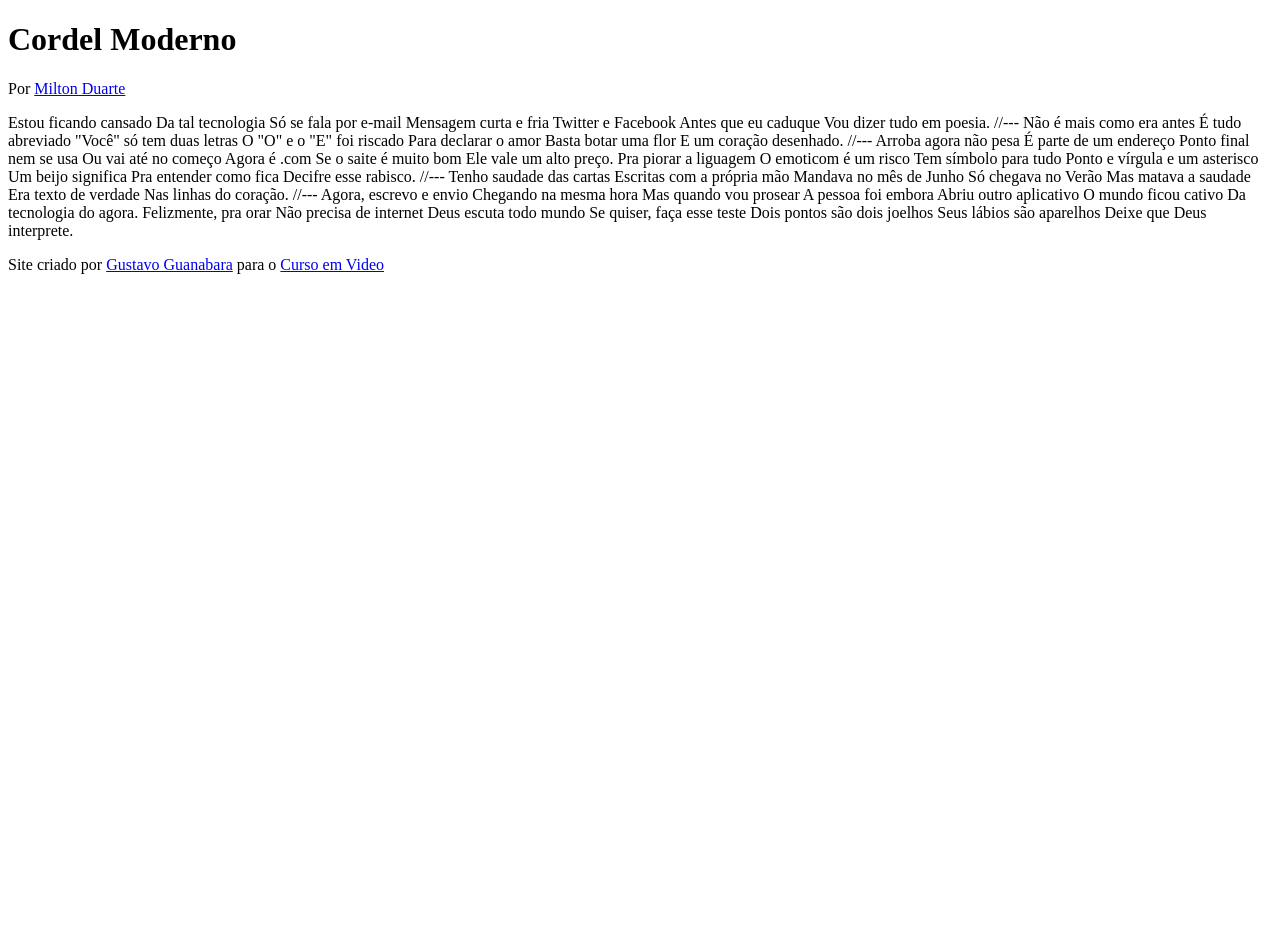
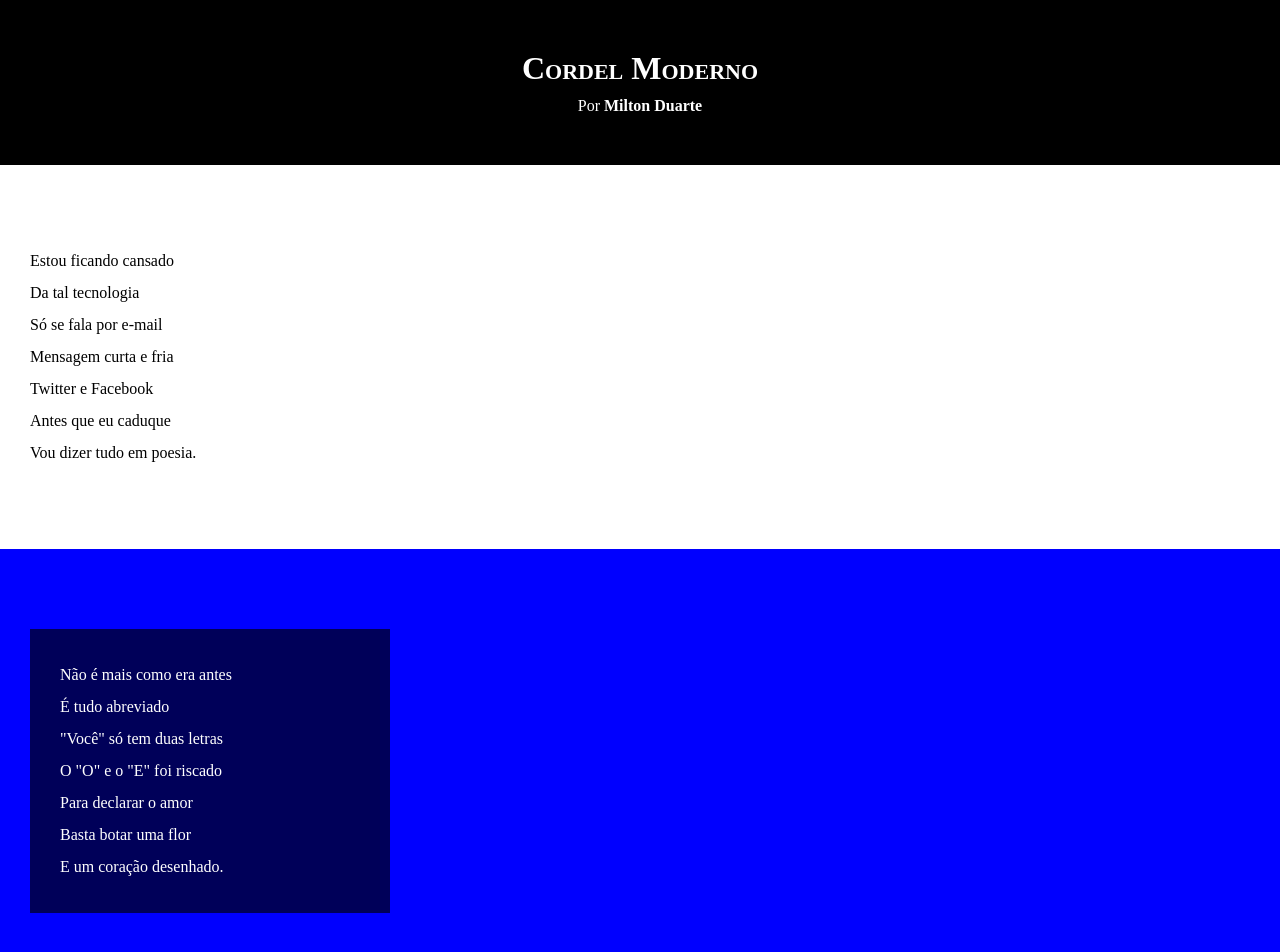
Before and after one commit to caian038/Html-Css, a plain HTML site: page desafios/modulo 3/index.html in a window 1280 px wide. Shown: the top 952 px of the page. Before the commit the page ends 800 px from the top, so only its background shows below. Drawn offline with Linux system fonts and the light colour scheme.

Commit message:
atualização

```diff
--- a/desafios/modulo 3/index.html
+++ b/desafios/modulo 3/index.html
@@ -13,92 +13,88 @@
         <p>Por <a href="https://www.recantodasletras.com.br/poesias/3186743" target="_blank">Milton Duarte</a></p>
     </header>
 
-    Estou ficando cansado
-    Da tal tecnologia
-    Só se fala por e-mail
-    Mensagem curta e fria
-    Twitter e Facebook
-    Antes que eu caduque
-    Vou dizer tudo em poesia.
+    <section class="normal">
+        <p>
+            Estou ficando cansado<br>
+            Da tal tecnologia<br>
+            Só se fala por e-mail<br>
+            Mensagem curta e fria<br>
+            Twitter e Facebook<br>
+            Antes que eu caduque<br>
+            Vou dizer tudo em poesia.
+        </p>
+    </section>
 
-    //---
+    <section class="imagem">
+        <p>
+            Não é mais como era antes<br>
+            É tudo abreviado<br>
+            "Você" só tem duas letras<br>
+            O "O" e o "E" foi riscado<br>
+            Para declarar o amor<br>
+            Basta botar uma flor<br>
+            E um coração desenhado.
+        </p>
+    </section>
 
-    Não é mais como era antes
-    É tudo abreviado
-    "Você" só tem duas letras
-    O "O" e o "E" foi riscado
-    Para declarar o amor
-    Basta botar uma flor
-    E um coração desenhado.
+    <section class="normal">
+        <p>
+            Arroba agora não pesa<br>
+            É parte de um endereço<br>
+            Ponto final nem se usa<br>
+            Ou vai até no começo<br>
+            Agora é .com<br>
+            Se o saite é muito bom<br>
+            Ele vale um alto preço.
+        </p>
 
-    //---
+        <p>
+            Pra piorar a liguagem<br>
+            O emoticom é um risco<br>
+            Tem símbolo para tudo<br>
+            Ponto e vírgula e um asterisco<br>
+            Um beijo significa<br>
+            Pra entender como fica<br>
+            Decifre esse rabisco.
+        </p>
+    </section>
 
-    Arroba agora não pesa
-    É parte de um endereço
-    Ponto final nem se usa
-    Ou vai até no começo
-    Agora é .com
-    Se o saite é muito bom
-    Ele vale um alto preço.
+    <section class="imagem">
+        <p>
+            Tenho saudade das cartas<br>
+            Escritas com a própria mão<br>
+            Mandava no mês de Junho<br>
+            Só chegava no Verão<br>
+            Mas matava a saudade<br>
+            Era texto de verdade<br>
+            Nas linhas do coração.
+        </p>
+    </section>
 
-    Pra piorar a liguagem
-    O emoticom é um risco
-    Tem símbolo para tudo
-    Ponto e vírgula e um asterisco
-    Um beijo significa
-    Pra entender como fica
-    Decifre esse rabisco.
-
-    //---
-
-    Tenho saudade das cartas
-    Escritas com a própria mão
-    Mandava no mês de Junho
-    Só chegava no Verão
-    Mas matava a saudade
-    Era texto de verdade
-    Nas linhas do coração.
-
-    //---
-
-    Agora, escrevo e envio
-    Chegando na mesma hora
-    Mas quando vou prosear
-    A pessoa foi embora
-    Abriu outro aplicativo
-    O mundo ficou cativo
-    Da tecnologia do agora.
-
-    Felizmente, pra orar
-    Não precisa de internet
-    Deus escuta todo mundo
-    Se quiser, faça esse teste
-    Dois pontos são dois joelhos
-    Seus lábios são aparelhos
-    Deixe que Deus interprete.
+    <section class="normal">
+        <p>
+            Agora, escrevo e envio<br>
+            Chegando na mesma hora<br>
+            Mas quando vou prosear<br>
+            A pessoa foi embora<br>
+            Abriu outro aplicativo<br>
+            O mundo ficou cativo<br>
+            Da tecnologia do agora.<br>
+        </p>
+        <p>
+            Felizmente, pra orar<br>
+            Não precisa de internet<br>
+            Deus escuta todo mundo<br>
+            Se quiser, faça esse teste<br>
+            Dois pontos são dois joelhos<br>
+            Seus lábios são aparelhos<br>
+            Deixe que Deus interprete.
+        </p>
+    </section>
 
 
     <footer>
         <p>Site criado por <a href="https://gustavoguanabara.github.io/" target="_blank">Gustavo Guanabara</a> para o <a href="https://www.cursoemvideo.com/" target="_blank">Curso em Video</a></p>
     </footer>
-
-    <header>
-
-    </header>
-    <main>
-        <section>
-            <article>
-
-            </article>
-        </section>
-        <section>
-            <article>
-
-            </article>
-        </section>
-    </main>
-    <footer>
-
-    </footer>
 </body>
 </html>
--- a/desafios/modulo 3/style.css
+++ b/desafios/modulo 3/style.css
@@ -0,0 +1,73 @@
+
+*{
+    margin: 0px;
+    padding: 0px;
+}
+
+header{
+    background-color: black;
+    color: white;
+    text-align: center;
+}
+
+header h1{
+    padding-top: 50px;
+    font-variant: small-caps;
+}
+
+header p{
+    padding-top: 10px;
+    padding-bottom: 50px;
+}
+
+header p a{
+    color: white;
+    text-decoration: none;
+    font-weight: bolder;
+}
+
+header p a:hover{
+    text-decoration: underline;
+}
+
+
+section{
+    padding-top: 10vh;
+    padding-bottom: 10vh;
+    line-height: 2em;
+    padding-left: 30px;
+}
+
+section.normal{
+    background-color: white;
+    color: black;
+}
+
+section.imagem{
+    background-color: blue;
+    color: white;
+
+}
+
+section.imagem p{
+    background-color: rgba(0, 0, 0, 0.651);
+    width: 300px;
+    padding: 30px;
+}
+
+footer{
+    background-color: black;
+    color: white;
+    text-align: center;
+    padding: 10px;
+}
+
+footer a{
+    color: white;
+    text-decoration: none;
+    font-weight: bolder;
+}
+
+footer a:hover{
+    text-decoration: underline;
+}
```
